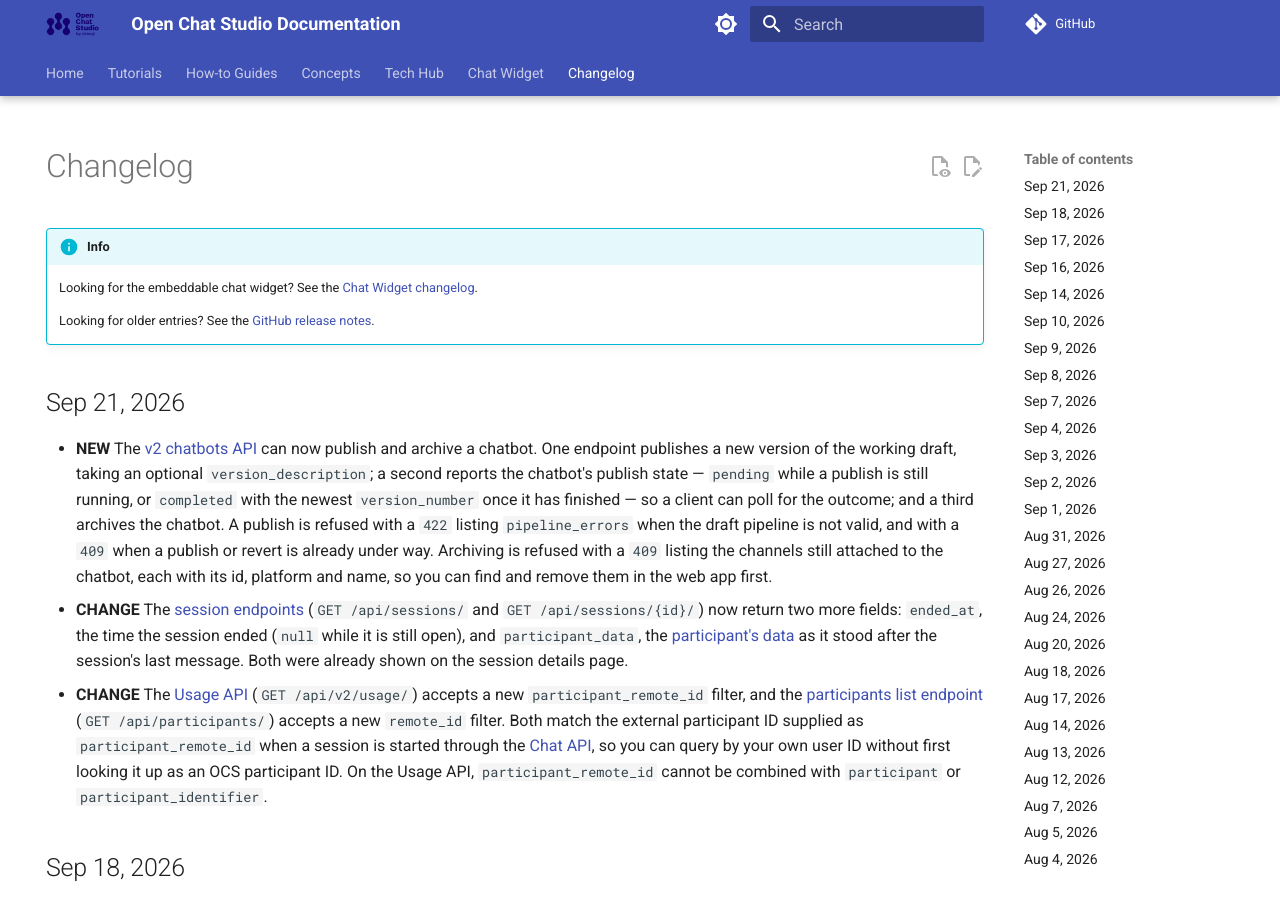
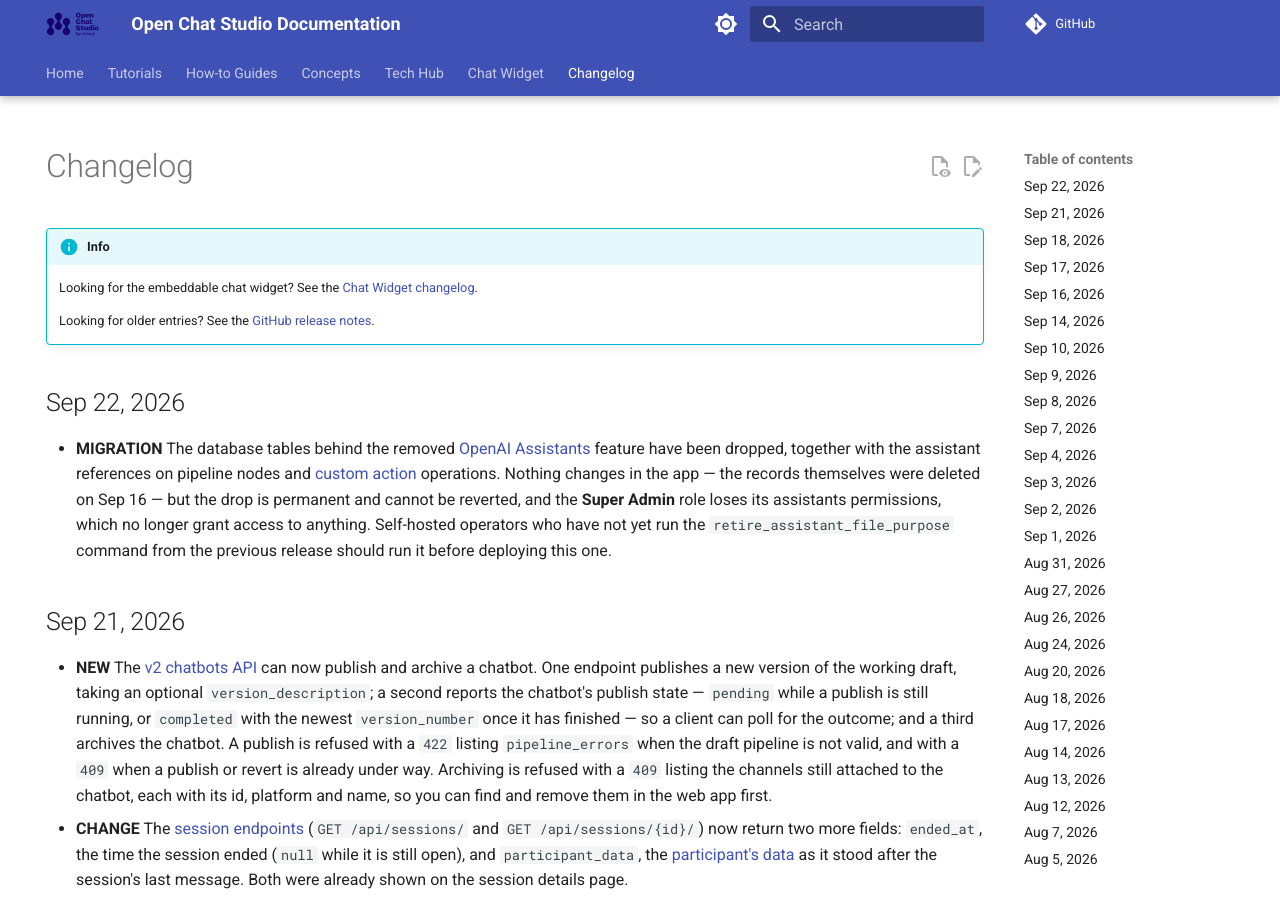
Before and after one commit to dimagi/open-chat-studio-docs, an MkDocs documentation site: the page built from docs/changelog.md, in a window 1280 px wide and 900 px high. Built offline with MkDocs 1.6.1 and Material for MkDocs 9.7.7, drawn with Linux system fonts in a browser that asks for light colours; a script that is not in the unit is left out; comment, search, counter and statistics services are not loaded.

Commit message:
update changelog and docs from OCS PR #4522
Co-Authored-By: Claude Opus 5 (1M context) <noreply@anthropic.com>

```diff
--- a/docs/changelog.md
+++ b/docs/changelog.md
@@ -10,6 +10,9 @@ hide:
     Looking for the embeddable chat widget? See the [Chat Widget changelog](chat_widget/changelog.md).
 
     Looking for older entries? See the [GitHub release notes](https://github.com/dimagi/open-chat-studio-docs/releases).
+
+## Sep 22, 2026
+* **MIGRATION** The database tables behind the removed [OpenAI Assistants](concepts/assistants.md) feature have been dropped, together with the assistant references on pipeline nodes and [custom action](concepts/team/custom_actions.md) operations. Nothing changes in the app — the records themselves were deleted on Sep 16 — but the drop is permanent and cannot be reverted, and the **Super Admin** role loses its assistants permissions, which no longer grant access to anything. Self-hosted operators who have not yet run the `retire_assistant_file_purpose` command from the previous release should run it before deploying this one.
 
 ## Sep 21, 2026
 * **NEW** The [v2 chatbots API](api/v2/chatbots.txt) can now publish and archive a chatbot. One endpoint publishes a new version of the working draft, taking an optional `version_description`; a second reports the chatbot's publish state — `pending` while a publish is still running, or `completed` with the newest `version_number` once it has finished — so a client can poll for the outcome; and a third archives the chatbot. A publish is refused with a `422` listing `pipeline_errors` when the draft pipeline is not valid, and with a `409` when a publish or revert is already under way. Archiving is refused with a `409` listing the channels still attached to the chatbot, each with its id, platform and name, so you can find and remove them in the web app first.
```
